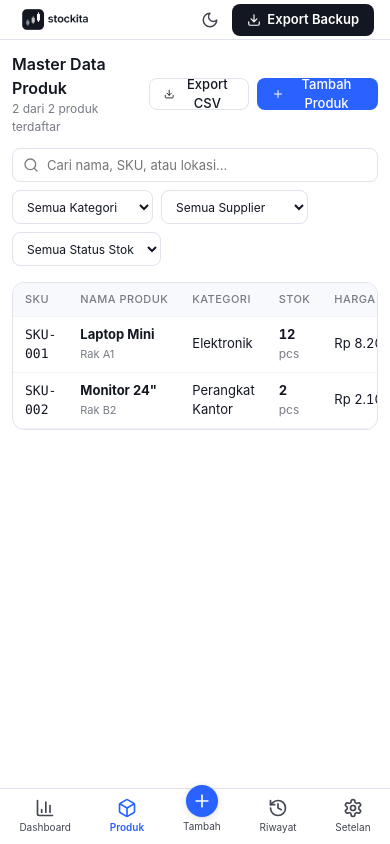
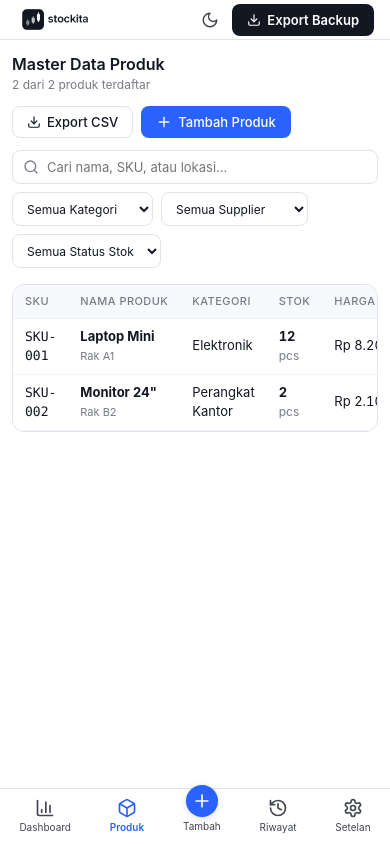
Before and after one commit to masdeven/stockita, a React (Vite) app: page /products in a window 390 px wide. Built offline with nearby package versions, Linux system fonts and the light colour scheme.

Commit message:
style: fix button line-height and responsive table toolbar layout

```diff
--- a/src/index.css
+++ b/src/index.css
@@ -353,8 +353,9 @@ a { color: var(--text-link); text-decoration: none; }
 /* BUTTONS */
 .button {
   height: 32px;
-  padding: 0 14px;
+  padding: 6px 14px;
   font-size: 13px;
+  line-height: 18px;
   font-weight: 500;
   border-radius: var(--radius-md);
   border: 1px solid transparent;
@@ -748,6 +749,10 @@ a { color: var(--text-link); text-decoration: none; }
 
 /* 9. DATA TABLE */
 .panel-table { padding: 0; overflow: hidden; }
+.panel-table > .section-header {
+  margin-bottom: 0;
+  padding: 16px;
+}
 .table-responsive { width: 100%; overflow-x: auto; }
 .data-table { width: 100%; border-collapse: collapse; font-size: 13px; text-align: left; }
 .data-table th {
@@ -1221,6 +1226,25 @@ label.file-upload-btn svg {
   .sidebar-toolbar { display: none; }
   .bottombar-shell { display: none; }
   .topbar-center { display: none; }
+  .toolbar-title-row {
+    align-items: flex-start;
+    flex-direction: column;
+  }
+  .toolbar-actions-group {
+    width: 100%;
+    flex-wrap: wrap;
+  }
+  .toolbar-actions-group > .button {
+    flex-shrink: 0;
+    white-space: nowrap;
+  }
+  .panel-table > .section-header {
+    align-items: flex-start;
+    flex-direction: column;
+  }
+  .panel-table > .section-header > .button {
+    white-space: nowrap;
+  }
   .mobile-bottom-nav {
     position: fixed;
     bottom: 0;
```
